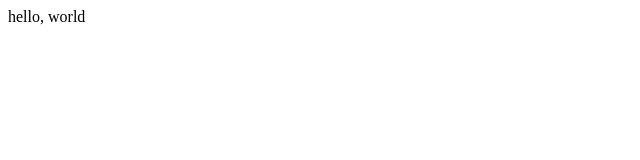
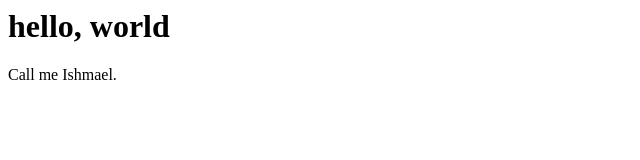
Before and after one commit to traumzeitlupe/website, a plain HTML site: page index.html in a window 1280 px wide. Shown: the whole page, without its empty margins (0-640 px from the left). Drawn offline with Linux system fonts and the light colour scheme.

Commit message:
Add content

```diff
--- a/index.html
+++ b/index.html
@@ -1 +1,3 @@
-hello, world
+<h1>hello, world</h1>
+
+<p>Call me Ishmael.</p>
```
